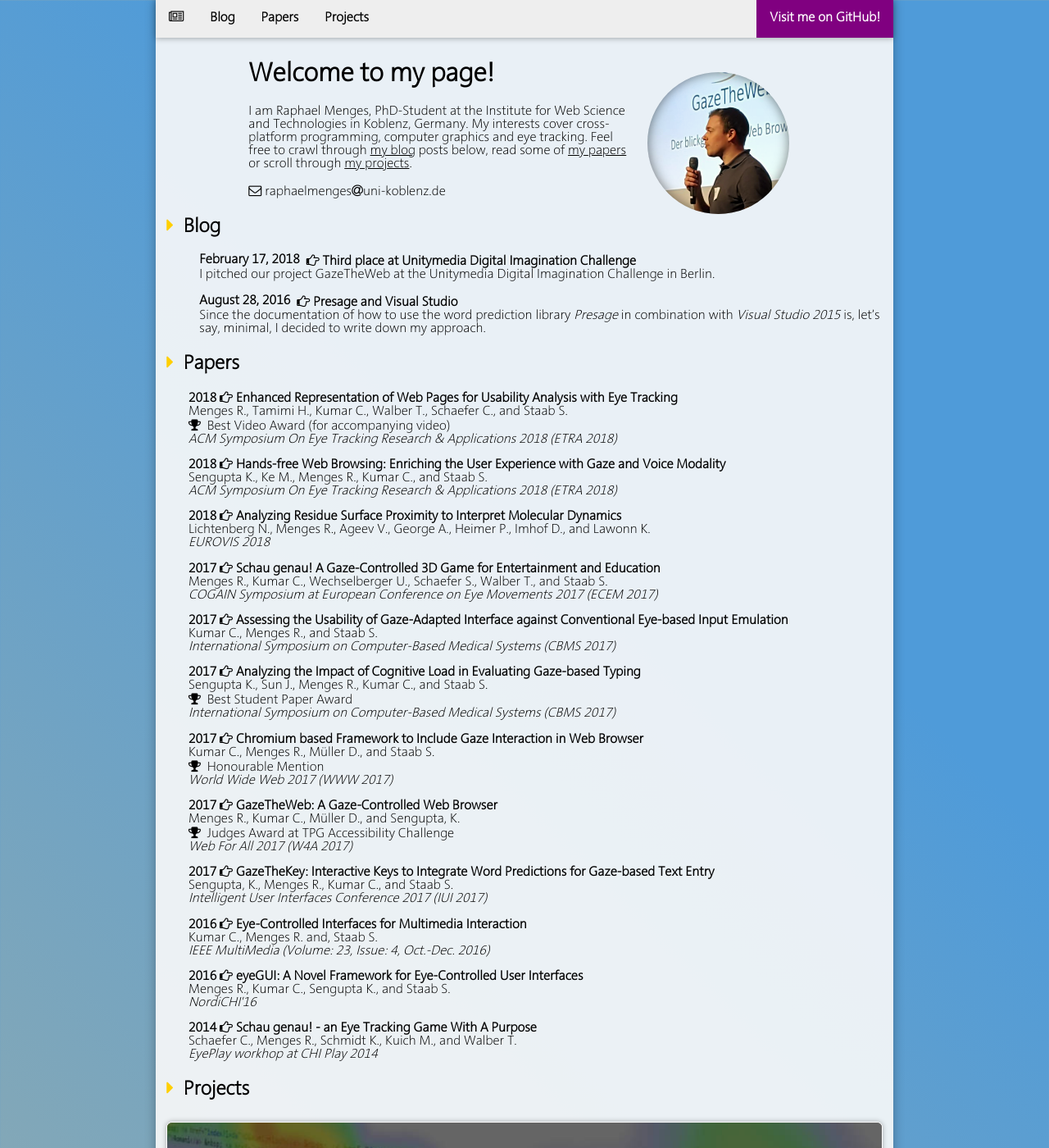
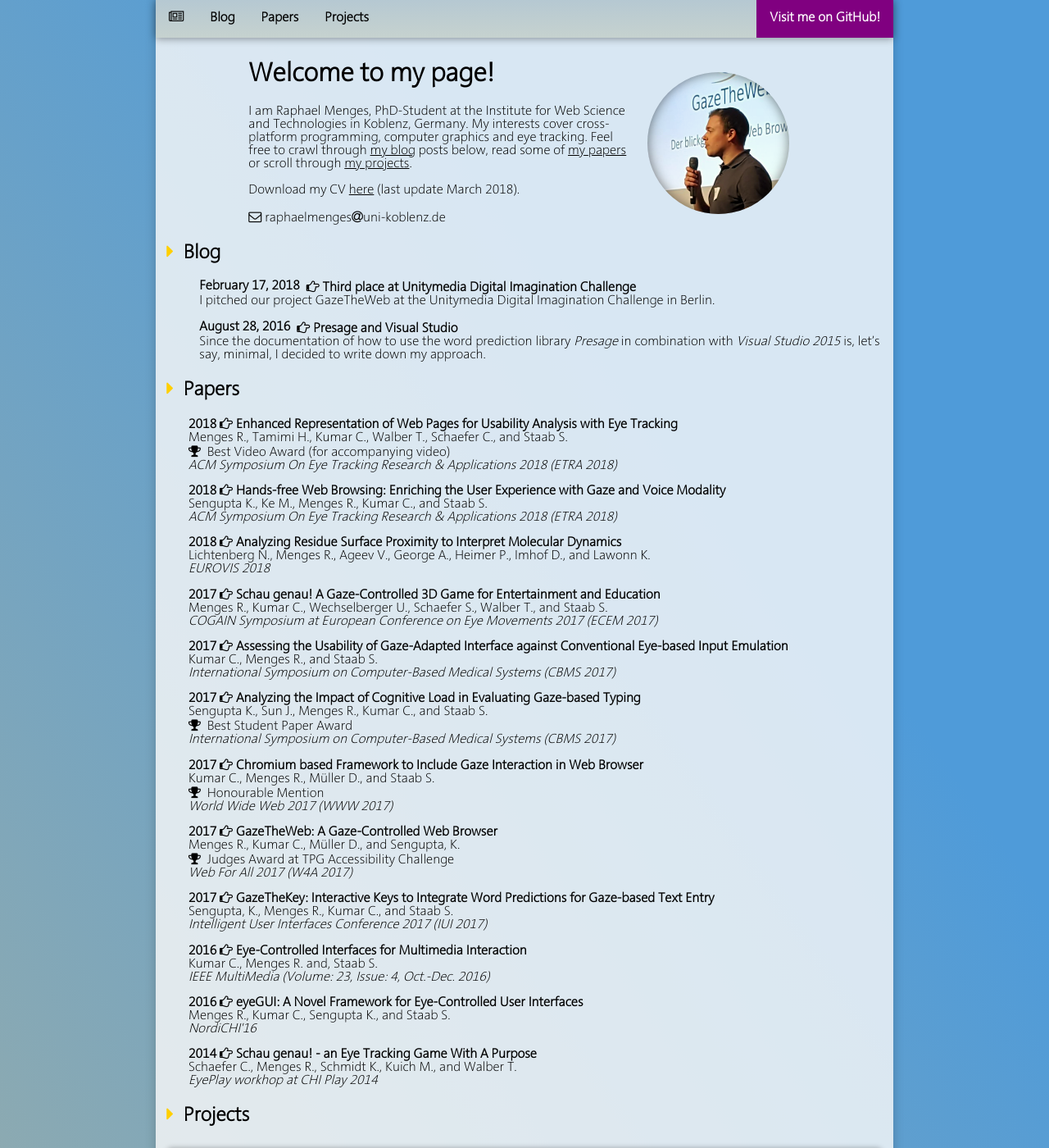
Before and after one commit to raphaelmenges/raphaelmenges.github.io, a Jekyll site: the page built from index.html, in a window 1280 px wide and 1400 px high. Shown: the whole window at 82% size. Built offline with Jekyll 4.4.1, drawn with Linux system fonts in a browser that asks for light colours.

Commit message:
Adding CV.

```diff
--- a/css/main.css
+++ b/css/main.css
@@ -17,7 +17,7 @@ body {
 	-o-tab-size: 2;
 	tab-size: 2;
 	background-color: white;
-	background-image: url(""), linear-gradient(45deg, #e3bf79 15%, #4f9bd9 85%);
+	background: linear-gradient(55deg, #e3bf79 15%, #4f9bd9 85%);
 	/* background-repeat: repeat;
 	background-attachment: fixed;
 	background-position: center; */
@@ -47,8 +47,8 @@ a {
 
 /* Page */
 .page {
-	background-color: rgba(250,250,250,0.9);
-	box-shadow: 0pt 0pt 10pt rgba(0,0,0,0.3);
+	background-color: rgba(250,250,250,0.8);
+	box-shadow: 0pt 0pt 10pt rgba(0,0,0,0.2);
 	padding-bottom: 2pt;
 	border-bottom-right-radius: 15pt;
 	border-bottom-left-radius: 15pt;
@@ -141,8 +141,9 @@ a {
 	top: -1px;
 	width: 900px;
 	overflow: hidden;
-	background-color: #EEE;
-	box-shadow: 0pt 1pt 5pt rgba(0,0,0,0.3);
+	background: #b5c8d2;
+	background: linear-gradient(#b5c8d2, #c6d2cf);
+	box-shadow: 0pt 1pt 7pt rgba(0,0,0,0.4);
 	z-index: 100;
 	/* border-bottom-right-radius: 8pt; */
 	/* border-bottom-left-radius: 8pt; */
@@ -170,9 +171,6 @@ a {
 /* Elements which are hovered should have black text and gold background */
 .navbar li:hover:not(.front) {
 	background-color: #FFCF00;
-	background: -webkit-linear-gradient(#FFCF00, #FFE264);
-  background: -o-linear-gradient(#FFCF00, #FFE264);
-	background: -moz-linear-gradient(#FFCF00, #FFE264);
 	background: linear-gradient(#FFCF00, #FFE264);
 }
 .navbar li:hover:not(.front) a {
--- a/index.html
+++ b/index.html
@@ -11,6 +11,8 @@ project_labels: ["gazemining", "gtw", "eyegui", "ma", "schaugenau", "jha", "ship
 		<div class="avatar"></div>
 		<h1 class="welcome">Welcome to my page!</h1>
 		<p>I am Raphael Menges, PhD-Student at the Institute for Web Science and Technologies in Koblenz, Germany. My interests cover cross-platform programming, computer graphics and eye tracking. Feel free to crawl through <a href="#blog" class="underlined">my blog</a> posts below, read some of <a href="#papers" class="underlined">my papers</a> or scroll through <a href="#projects" class="underlined">my projects</a>.</p>
+		<p>Download my CV <a href="/assets/CV.pdf" class="underlined">here</a> (last update March 2018).
+		</p>
 		<div class="contact"><i class="fa fa-envelope-o" aria-hidden="true">&nbsp;</i>raphaelmenges<i class="fa fa-at"></i>uni-koblenz.de</div>
 	</div> <!-- front -->
 
```
Also changed, not shown: 1 other file.
